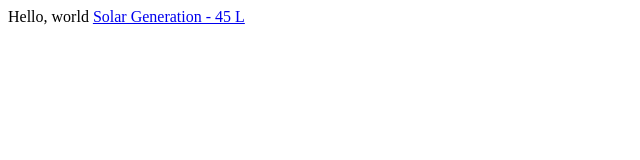
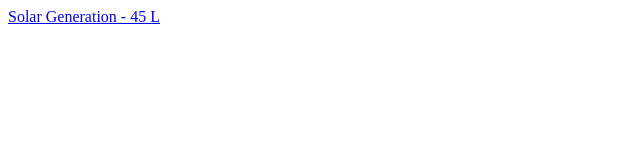
Before and after one commit to pkreipke/pkreipke.github.io, a plain HTML site: page index.html in a window 1280 px wide. Shown: the whole page, without its empty margins (0-640 px from the left). Drawn offline with Linux system fonts and the light colour scheme.

Commit message:
Small change

```diff
--- a/index.html
+++ b/index.html
@@ -1,9 +1,8 @@
 <html>
 <head>
-	<title>Hey there</title>
+	<title>Projects and other Viking lore</title>
 </head>
 <body>
-	Hello, world
 	<a href="ted_map.html">Solar Generation - 45 L</a>
 </body>
 </html>
```
